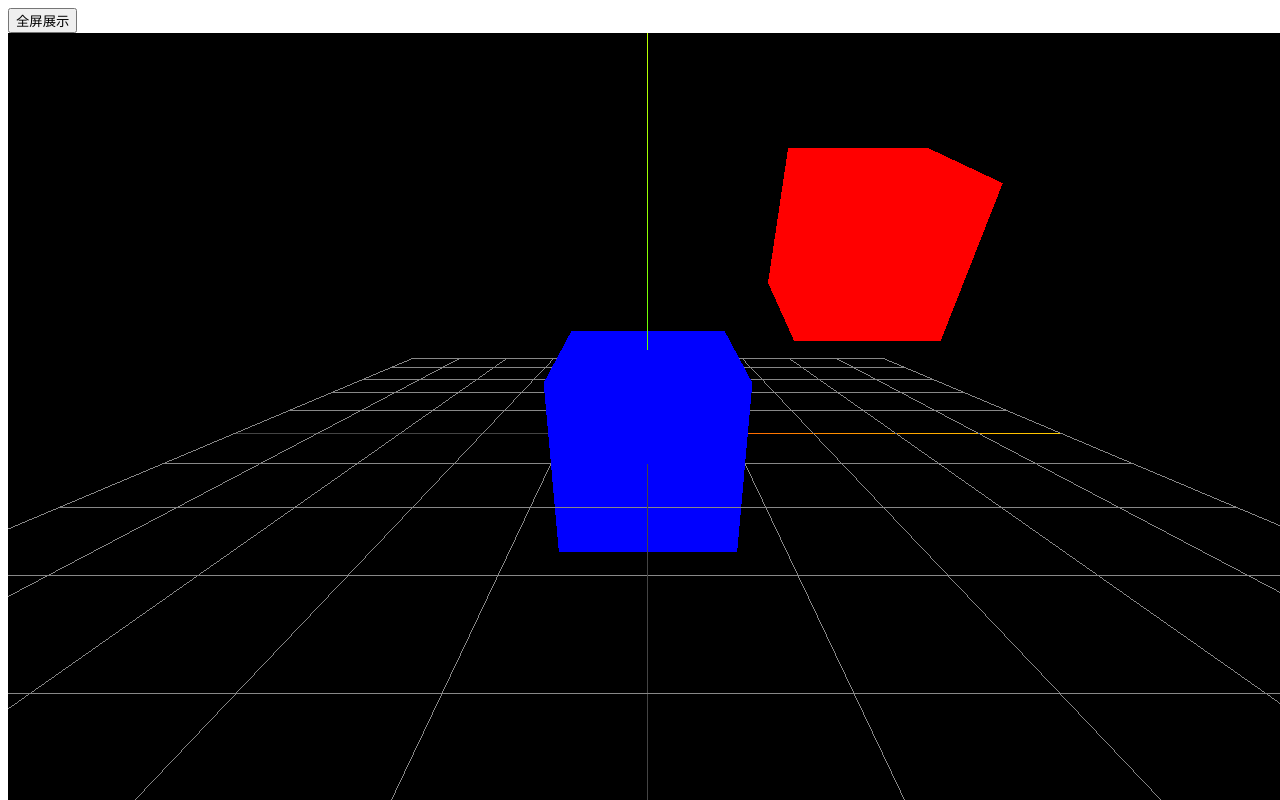
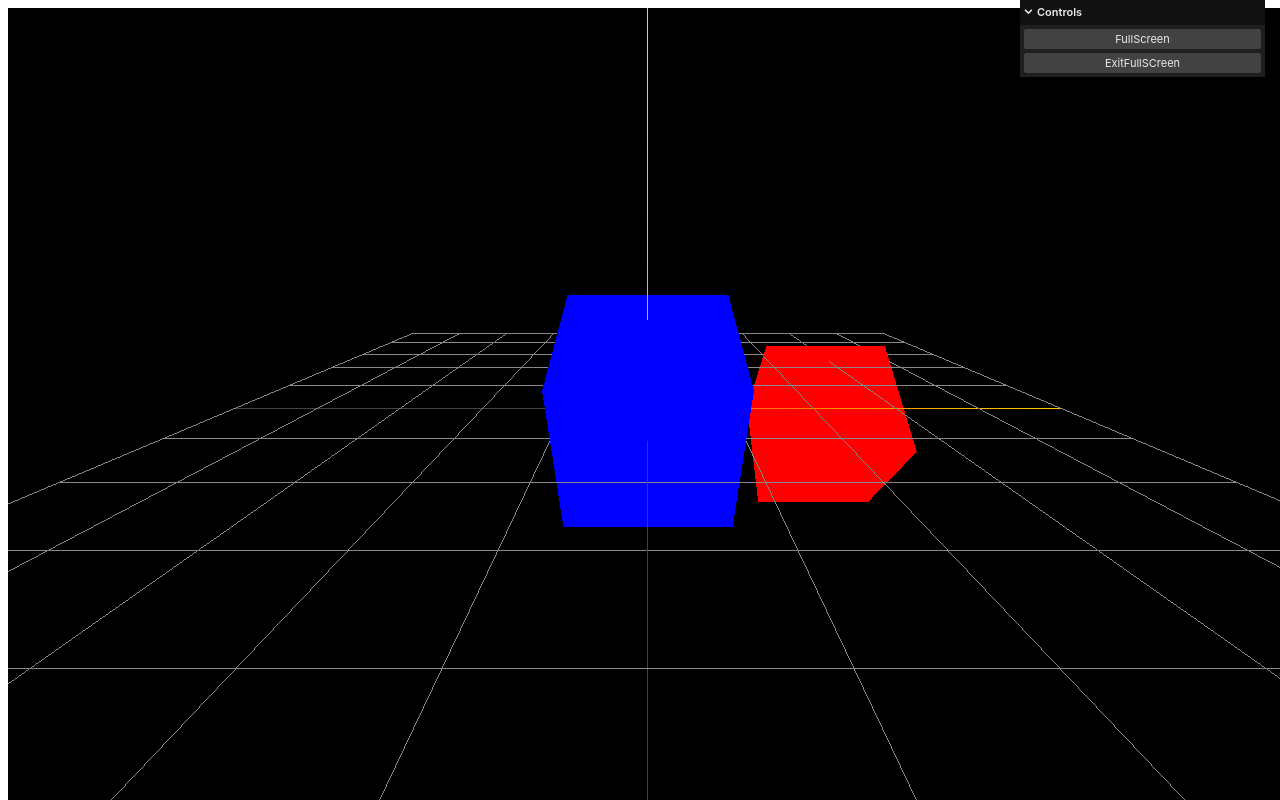
Before and after one commit to youngtaos/three_learning, a React (Vite) app in the folder learn2/: page / in a window 1280 px wide. Shown: the top 800 px of the page. Built offline with nearby package versions, Linux system fonts and the light colour scheme.

Commit message:
feat: add gui

```diff
--- a/learn2/src/App.jsx
+++ b/learn2/src/App.jsx
@@ -2,9 +2,23 @@ import { useEffect, useRef } from "react";
 import "./App.css";
 import * as THREE from "three";
 import { OrbitControls } from "three/addons/controls/OrbitControls.js";
+import { GUI } from "three/examples/jsm/libs/lil-gui.module.min.js";
 
 function App() {
   const ref = useRef(null);
+  const gui = new GUI();
+
+  const eventObj = {
+    FullScreen: function () {
+      document.body.requestFullscreen();
+    },
+    ExitFullSCreen: function () {
+      document.exitFullscreen();
+    },
+  };
+  gui.add(eventObj, "FullScreen");
+  gui.add(eventObj, "ExitFullSCreen");
+  useEffect(() => {
     const scene = new THREE.Scene();
     const camera = new THREE.PerspectiveCamera(
       75,
@@ -22,7 +36,6 @@ function App() {
     //create cube
     const cube = new THREE.Mesh(geometry, material);
     cube.position.set(3, 2, 2);
-  useEffect(() => {
     //cteate parent cube
     const parentCube = new THREE.Mesh(geometry, Pmaterial);
     parentCube.add(cube);
@@ -61,26 +74,14 @@ function App() {
     animate();
   }, []);
 
-  document.addEventListener("resize", () => {
-    renderer.setSize(window.innerWidth, window.innerHeight);
-    //重置相机宽高比
-    camera.aspect = window.innerWidth / window.innerHeight;
-    //更新相机投影矩阵
-    camera.updateProjectionMatrix();
-  });
-  return (
-    <div ref={ref}>
-      <button
-        onClick={() => {
-          console.log(document.exitFullscreen);
-          document.exitFullscreen();
-          //ref.current.exitFullscreen();
-        }}
-      >
-        全屏展示
-      </button>
-    </div>
-  );
+  // document.addEventListener("resize", () => {
+  //   renderer.setSize(window.innerWidth, window.innerHeight);
+  //   //重置相机宽高比
+  //   camera.aspect = window.innerWidth / window.innerHeight;
+  //   //更新相机投影矩阵
+  //   camera.updateProjectionMatrix();
+  // });
+  return <div ref={ref}></div>;
 }
 
 export default App;
```
Lines whose indentation alone changed are shown as unchanged.
